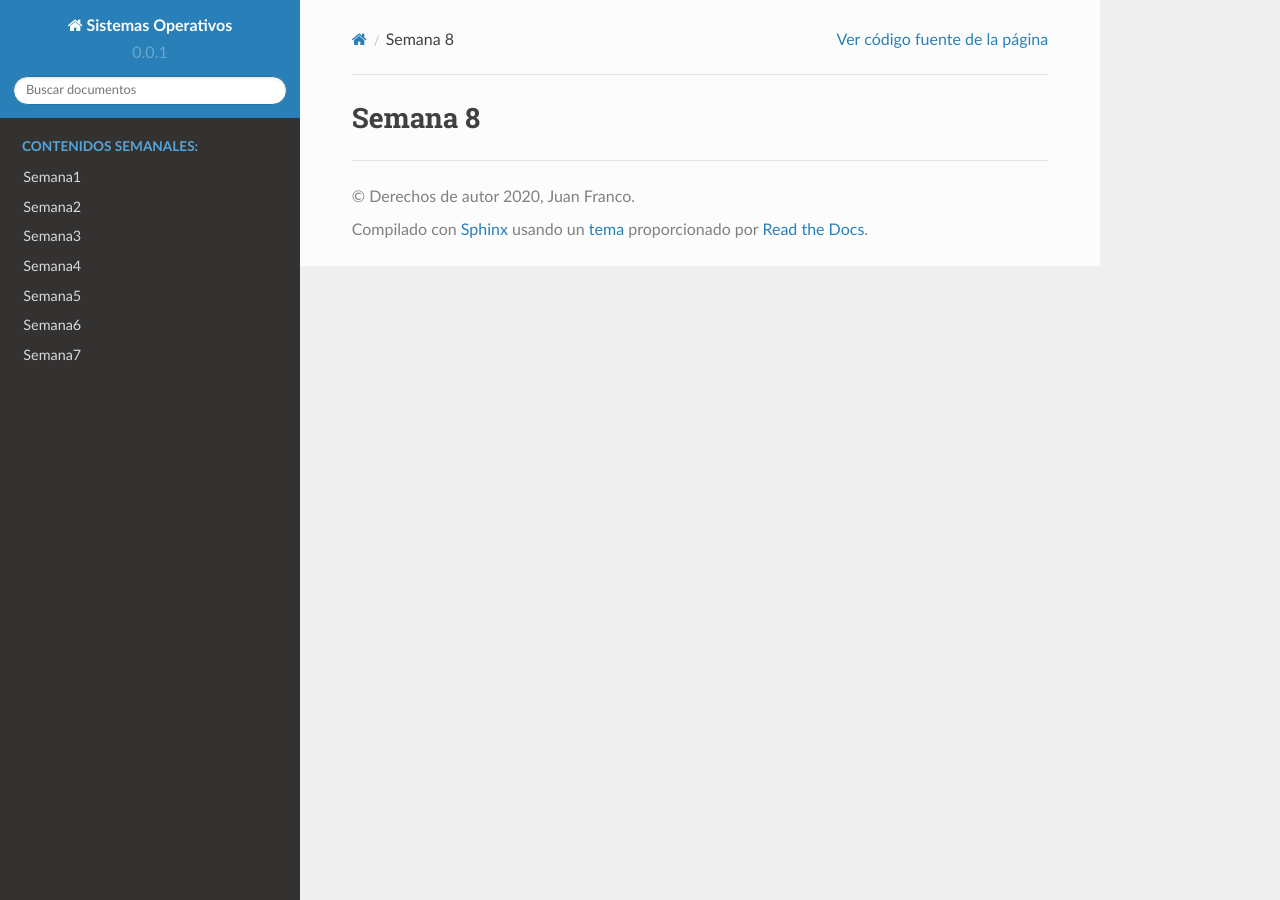
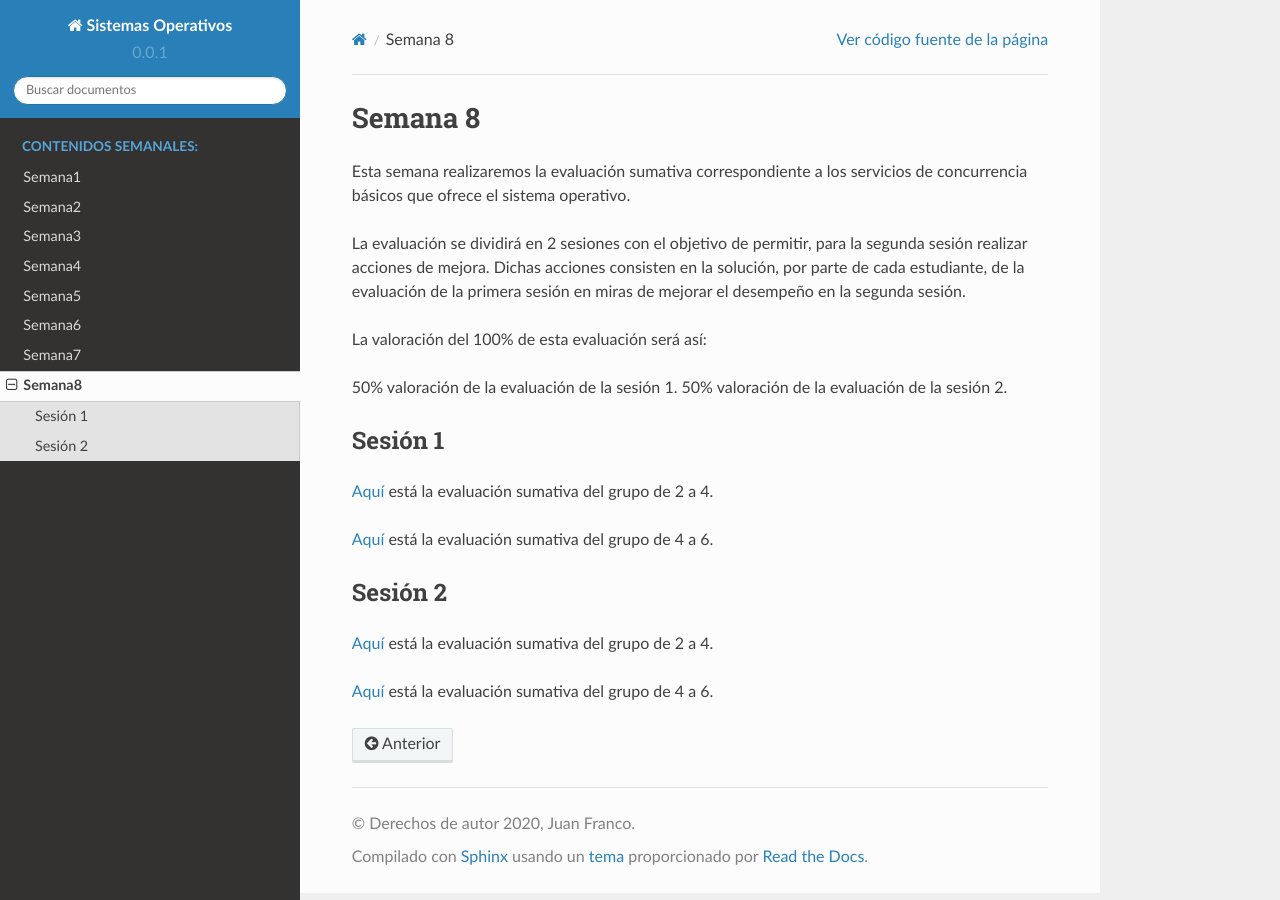
Before and after one commit to juanferfranco/sistemasoperativos, a Sphinx documentation site: the page built from docs/_semana8/semana8.rst, in a window 1280 px wide. Built offline with Sphinx 7.4.7 and the Read the Docs theme 2.0.0, drawn with Linux system fonts in a browser that asks for light colours.

Commit message:
add week 8

```diff
--- a/docs/_semana8/semana8.rst
+++ b/docs/_semana8/semana8.rst
@@ -1,2 +1,34 @@
 Semana 8
 ===========
+
+Esta semana realizaremos la evaluación sumativa correspondiente
+a los servicios de concurrencia básicos que ofrece el sistema
+operativo.
+
+La evaluación se dividirá en 2 sesiones con el objetivo de permitir,
+para la segunda sesión realizar acciones de mejora. Dichas acciones
+consisten en la solución, por parte de cada estudiante, de la
+evaluación de la primera sesión en miras de mejorar el desempeño
+en la segunda sesión.
+
+La valoración del 100% de esta evaluación será así:
+
+50% valoración de la evaluación de la sesión 1.
+50% valoración de la evaluación de la sesión 2.
+
+
+Sesión 1
+---------
+`Aquí <https://docs.google.com/document/d/1l5CdKFT-mY-n18E8QvfOvMB-QewQiyaIqKJLtsqRiXY/edit?usp=sharing>`__
+está la evaluación sumativa del grupo de 2 a 4.
+
+`Aquí <https://docs.google.com/document/d/1fhD5PMkvrMLjvOaJbwQtPWcJL3HNOn3HfqCWAygBd4c/edit?usp=sharing>`__
+está la evaluación sumativa del grupo de 4 a 6.
+
+Sesión 2
+---------
+`Aquí <https://docs.google.com/document/d/1-xW809WxivQpBiHIsB8UWRe03flx7aVNBwd6pH6Jb8I/edit?usp=sharing>`__
+está la evaluación sumativa del grupo de 2 a 4.
+
+`Aquí <https://docs.google.com/document/d/1LnQ_LYSHASMkBpopCPX2RmRfvfTdgoNTdkjgMGPIrzE/edit?usp=sharing>`__
+está la evaluación sumativa del grupo de 4 a 6.
--- a/docs/index.rst
+++ b/docs/index.rst
@@ -108,3 +108,4 @@ Datos de contacto
    Semana5 <_semana5/semana5>
    Semana6 <_semana6/semana6>
    Semana7 <_semana7/semana7>
+   Semana8 <_semana8/semana8>
```
